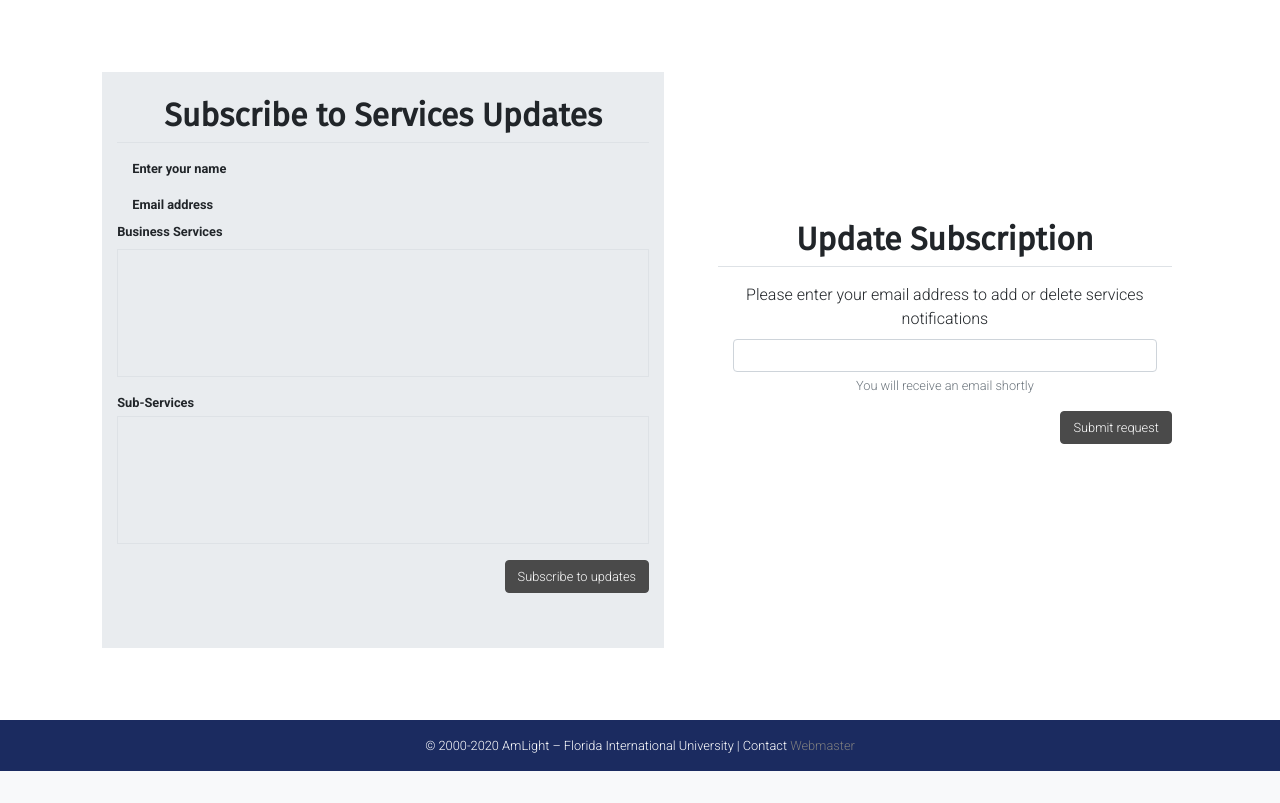
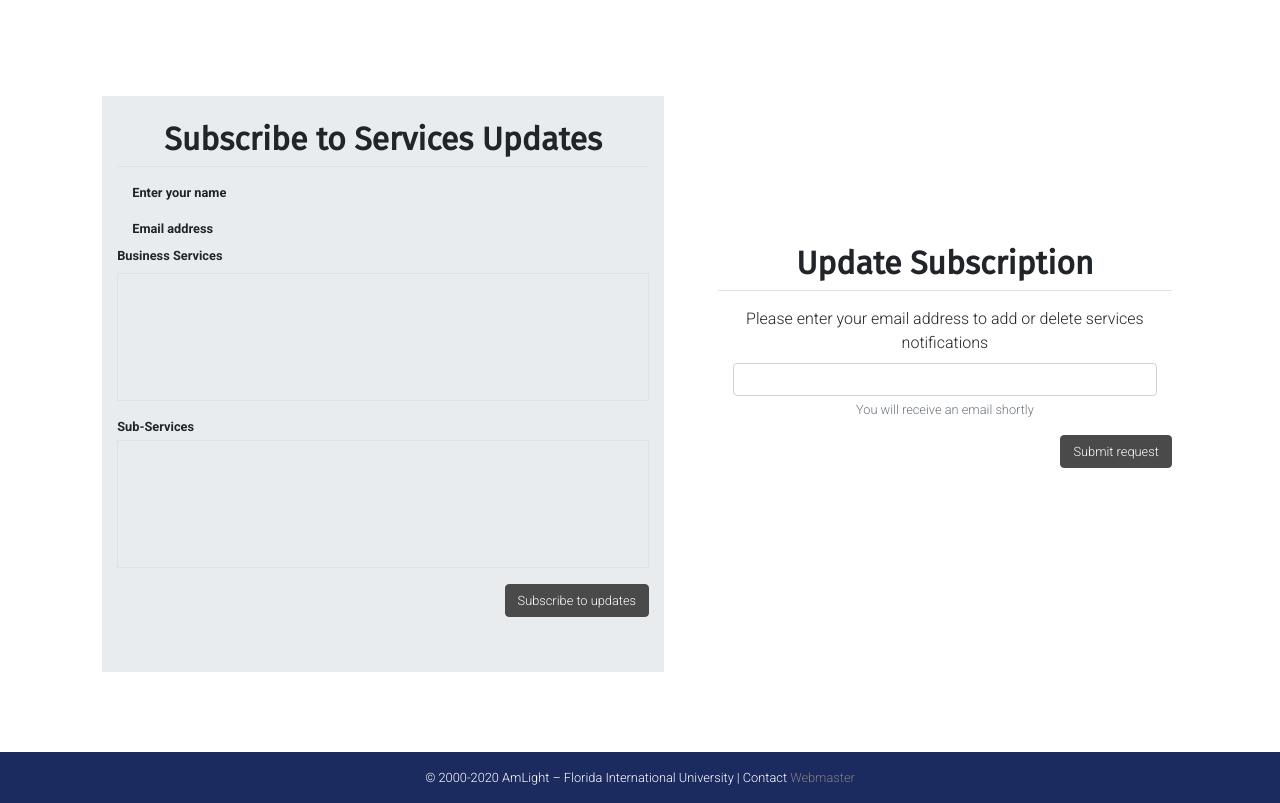
Before and after one commit to randomstylez/capstone1, a Django app: template status/templates/subscription.html in a window 1280 px wide. Shown: the part 50-853 px from the top of the page. Before the commit the page ends 821 px from the top, so only its background shows below. Run offline with Django 3.2, Linux system fonts and the light colour scheme; the template is opened without the code that fills it, so the values that code supplies are empty; some libraries are stand-ins or nearby versions.

Commit message:
minor changes

```diff
--- a/status/templates/subscription.html
+++ b/status/templates/subscription.html
@@ -3,9 +3,9 @@
 
 {% block content %}
 
-    <div class="container d-flex align-items-center justify-content-center" id="subscription_page">
+    <div class="container d-flex align-items-center justify-content-center mt-4 mb-2" id="subscription_page">
         <div class="row d-flex justify-content-center">
-            <div class="col-sm-12 {% if not service_specific %}col-lg-6{% endif %} m-4 pt-4" id="subscribe">
+            <div class="col-sm-12{% if not service_specific %} col-lg-6{% endif %} m-4 pt-4" id="subscribe">
                 <div class="container mb-3 border-bottom">
                     <h1>Subscribe to Services Updates</h1>
                 </div>
```
